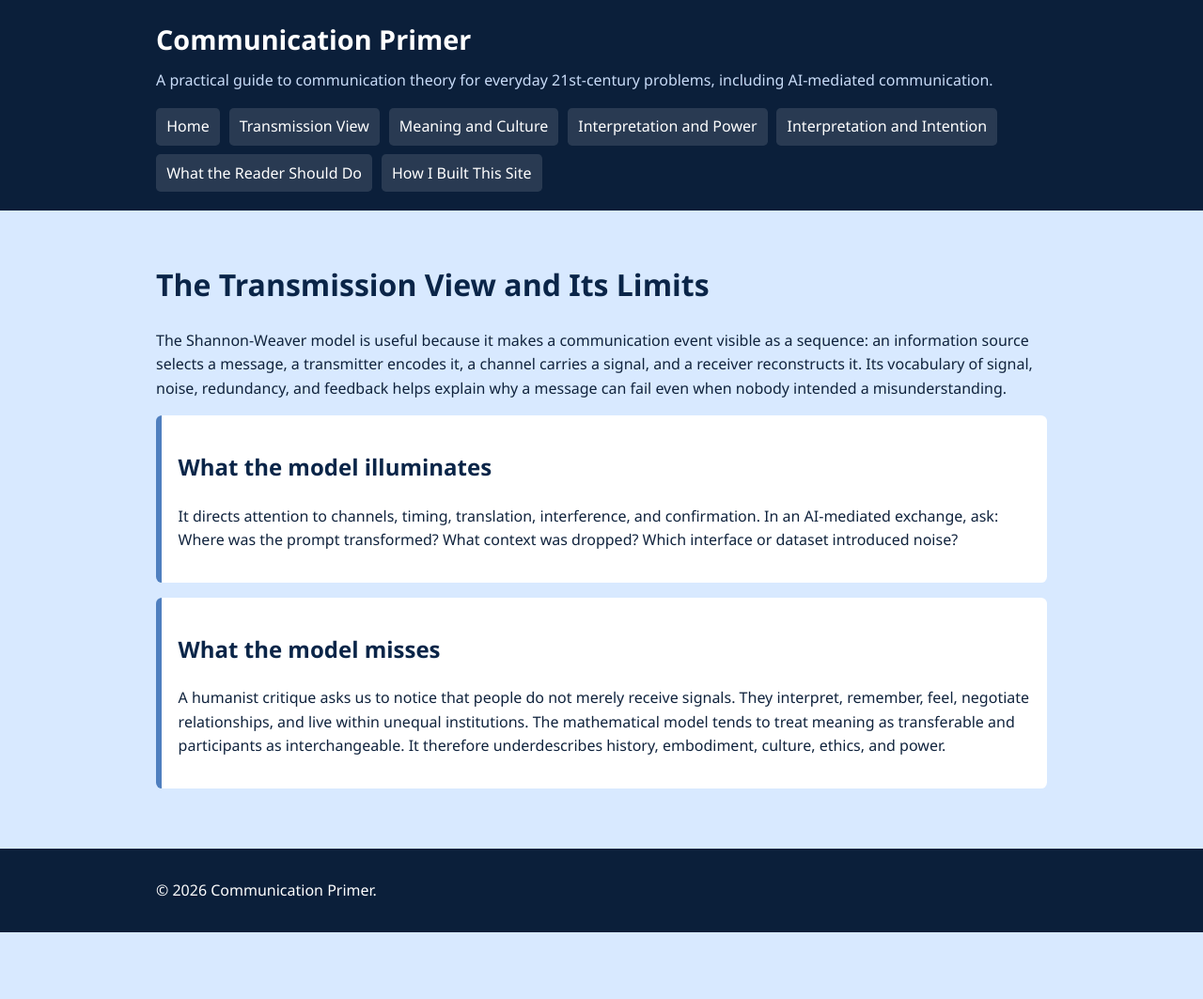
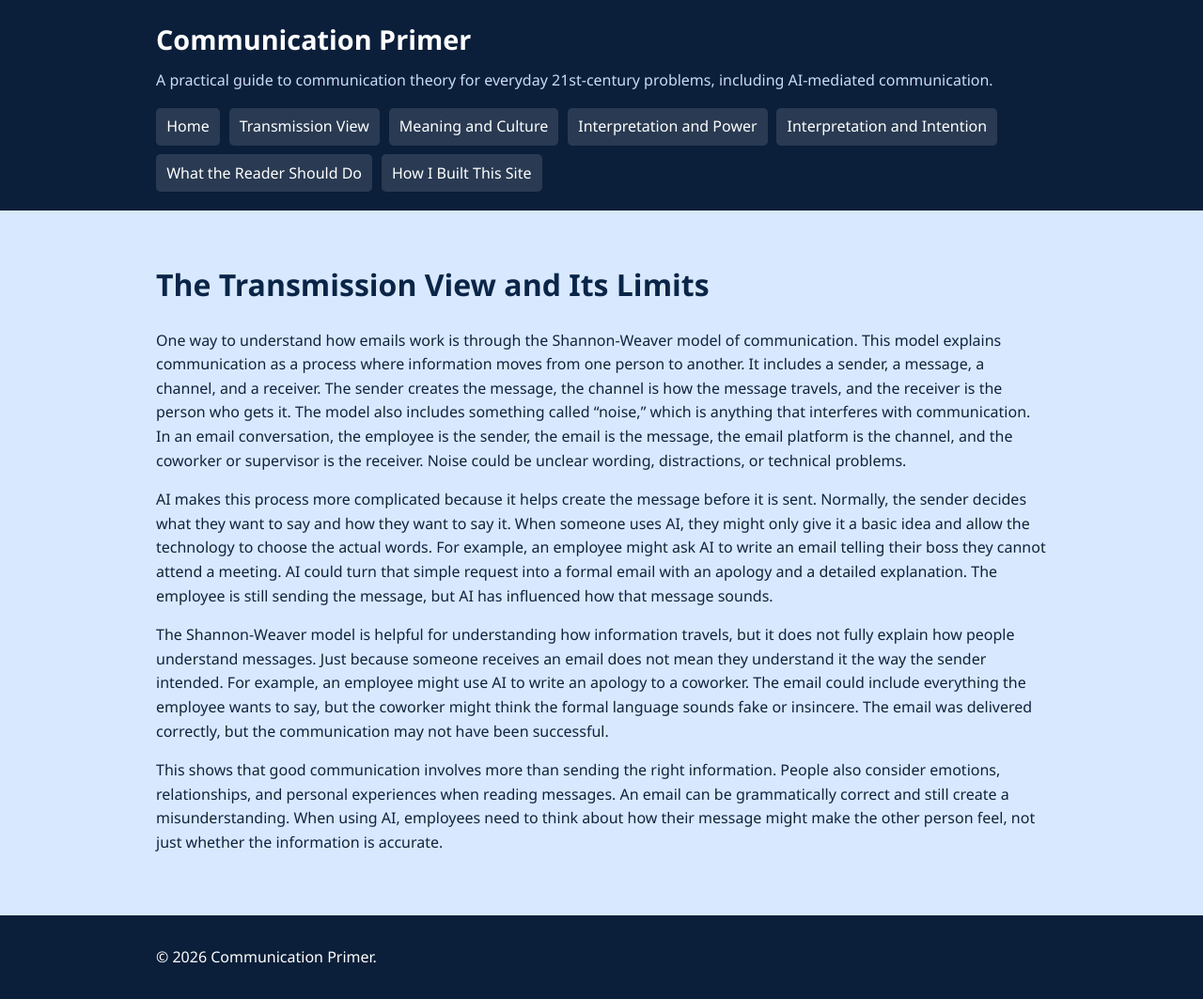
Before and after one commit to nevahall/comm-primer, a Jekyll site: the page built from pages/cybernetic-lens.md, in a window 1280 px wide. Shown: the whole page at 94% size. Built offline with Jekyll 4.4.1, drawn with Linux system fonts in a browser that asks for light colours; before the commit the page ends 992 px from its top, so only the background shows below that.

Commit message:
Revise communication model explanation with AI context
The updated text elaborates on the Shannon-Weaver model of communication, emphasizing the role of AI in message creation and the complexities of understanding messages. It also highlights the importance of considering emotions and relationships in effective communication.

```diff
--- a/pages/cybernetic-lens.md
+++ b/pages/cybernetic-lens.md
@@ -6,14 +6,10 @@ permalink: /pages/transmission-view/
 
 # The Transmission View and Its Limits
 
-The Shannon-Weaver model is useful because it makes a communication event visible as a sequence: an information source selects a message, a transmitter encodes it, a channel carries a signal, and a receiver reconstructs it. Its vocabulary of signal, noise, redundancy, and feedback helps explain why a message can fail even when nobody intended a misunderstanding.
+One way to understand how emails work is through the Shannon-Weaver model of communication. This model explains communication as a process where information moves from one person to another. It includes a sender, a message, a channel, and a receiver. The sender creates the message, the channel is how the message travels, and the receiver is the person who gets it. The model also includes something called "noise," which is anything that interferes with communication. In an email conversation, the employee is the sender, the email is the message, the email platform is the channel, and the coworker or supervisor is the receiver. Noise could be unclear wording, distractions, or technical problems.
 
-<section class="panel" aria-labelledby="transmission-illuminates">
-  <h2 id="transmission-illuminates">What the model illuminates</h2>
-  <p>It directs attention to channels, timing, translation, interference, and confirmation. In an AI-mediated exchange, ask: Where was the prompt transformed? What context was dropped? Which interface or dataset introduced noise?</p>
-</section>
+AI makes this process more complicated because it helps create the message before it is sent. Normally, the sender decides what they want to say and how they want to say it. When someone uses AI, they might only give it a basic idea and allow the technology to choose the actual words. For example, an employee might ask AI to write an email telling their boss they cannot attend a meeting. AI could turn that simple request into a formal email with an apology and a detailed explanation. The employee is still sending the message, but AI has influenced how that message sounds.
 
-<section class="panel" aria-labelledby="humanist-critique">
-  <h2 id="humanist-critique">What the model misses</h2>
-  <p>A humanist critique asks us to notice that people do not merely receive signals. They interpret, remember, feel, negotiate relationships, and live within unequal institutions. The mathematical model tends to treat meaning as transferable and participants as interchangeable. It therefore underdescribes history, embodiment, culture, ethics, and power.</p>
-</section>
+The Shannon-Weaver model is helpful for understanding how information travels, but it does not fully explain how people understand messages. Just because someone receives an email does not mean they understand it the way the sender intended. For example, an employee might use AI to write an apology to a coworker. The email could include everything the employee wants to say, but the coworker might think the formal language sounds fake or insincere. The email was delivered correctly, but the communication may not have been successful.
+
+This shows that good communication involves more than sending the right information. People also consider emotions, relationships, and personal experiences when reading messages. An email can be grammatically correct and still create a misunderstanding. When using AI, employees need to think about how their message might make the other person feel, not just whether the information is accurate.
```
